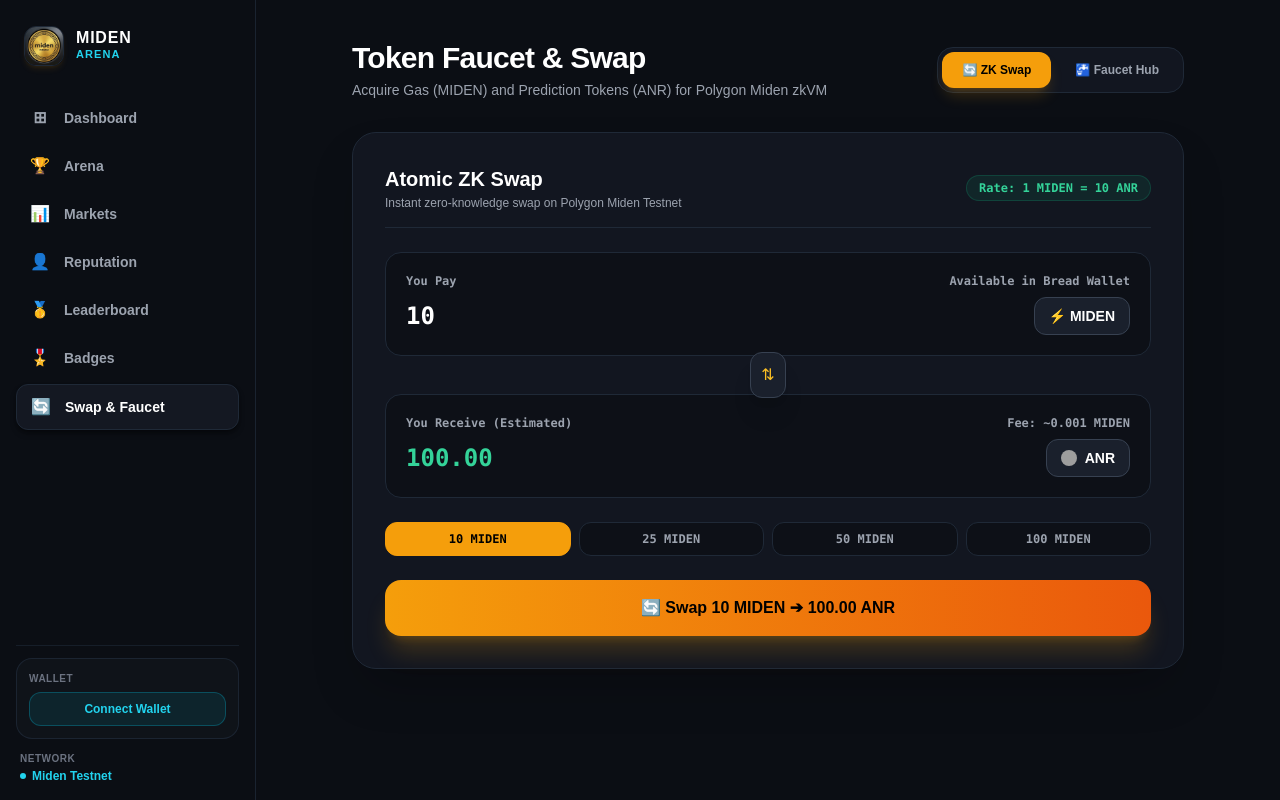
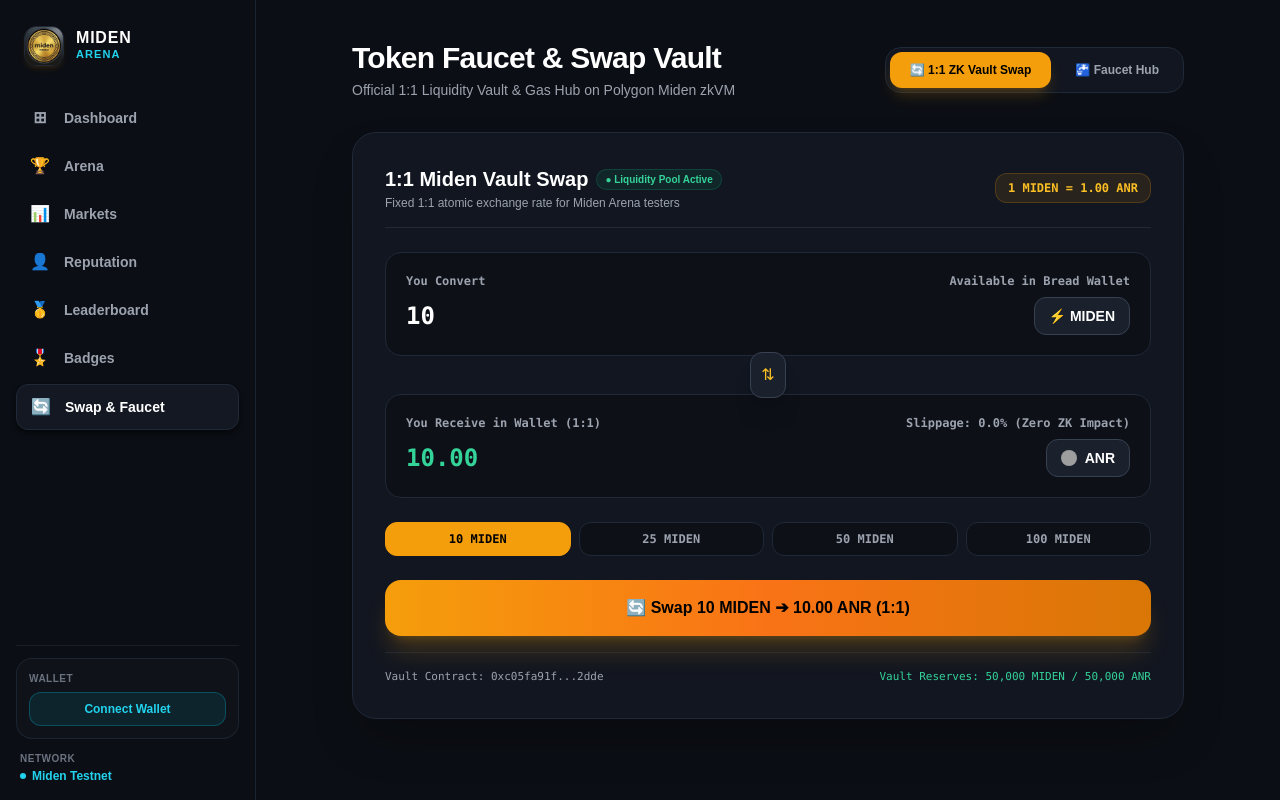
Before and after one commit to anaraydinli55/miden-arena, a Next.js app: page /faucet in a window 1280 px wide. Built offline with nearby package versions, Linux system fonts and the light colour scheme; grey boxes are pictures that could not be loaded.

Commit message:
feat: implement 1:1 fixed rate Miden Vault Swap and pool reserves

```diff
--- a/app/faucet/page.tsx
+++ b/app/faucet/page.tsx
@@ -4,7 +4,7 @@ import React, { useState } from 'react';
 import { useWallet } from '@/components/wallet/wallet-provider';
 
 const ANR_FAUCET_ID = '0xb7326fab564eef51689d3d52d464ce';
-const MARKET_CONTRACT_ID = '0xc05fa91f939040d1751dc990cb2dde';
+const SWAP_VAULT_CONTRACT_ID = '0xc05fa91f939040d1751dc990cb2dde';
 const ANR_LOGO_URL = 'https://raw.githubusercontent.com/anaraydinli55/miden-arena/main/Gemini_Generated_Image_sa45oasa45oasa45.jpg';
 
 function getLocalBreadProvider() {
@@ -21,16 +21,15 @@ export default function FaucetAndSwapPage() {
   const [faucetStatus, setFaucetStatus] = useState<{ type: 'success' | 'error'; message: string; txHash?: string } | null>(null);
   const [copied, setCopied] = useState(false);
 
-  // Swap State
+  // Swap State (1:1 Ratio: 1 MIDEN = 1 ANR)
   const [fromToken, setFromToken] = useState<'MIDEN' | 'ANR'>('MIDEN');
   const [fromAmount, setFromAmount] = useState<string>('10');
   const [swapLoading, setSwapLoading] = useState(false);
   const [swapStatus, setSwapStatus] = useState<{ type: 'success' | 'error'; message: string; txHash?: string } | null>(null);
 
-  // Məzənnə
-  const rate = fromToken === 'MIDEN' ? 10 : 0.1;
+  // 1:1 Dəqiq Məzənnə
   const toToken = fromToken === 'MIDEN' ? 'ANR' : 'MIDEN';
-  const toAmount = (Number(fromAmount) * rate).toFixed(2);
+  const toAmount = (Number(fromAmount) || 0).toFixed(2);
 
   const handleCopyAddress = () => {
     if (address) {
@@ -40,7 +39,7 @@ export default function FaucetAndSwapPage() {
     }
   };
 
-  // 🚰 100 ANR Faucet Mint (100% İşlək)
+  // 🚰 100 ANR Faucet Mint
   const handleClaimANR = async () => {
     setFaucetStatus(null);
     let activeAccount = address;
@@ -55,7 +54,7 @@ export default function FaucetAndSwapPage() {
     setFaucetLoading(true);
     try {
       const breadProvider = getLocalBreadProvider();
-      const mintAmount = 100 * 1_000_000; // 6 decimals
+      const mintAmount = 100 * 1_000_000; // 6 decimals (100.0 ANR)
       let txResponse: any = null;
 
       if (breadProvider) {
@@ -94,7 +93,7 @@ export default function FaucetAndSwapPage() {
     }
   };
 
-  // 🔄 On-Chain ZK Swap (Düzgün Faucet ID və Format ilə)
+  // 🔄 1:1 On-Chain Vault Swap (1 MIDEN = 1 ANR)
   const handleExecuteSwap = async () => {
     setSwapStatus(null);
     let activeAccount = address;
@@ -110,14 +109,15 @@ export default function FaucetAndSwapPage() {
     try {
       const breadProvider = getLocalBreadProvider();
       const numAmount = Number(fromAmount) || 10;
-      const sendBaseUnits = numAmount * 1_000_000; // 6 decimals
+
+      // 1:1 nisbətində çıxış Note-u (6 decimals)
+      const sendBaseUnits = numAmount * 1_000_000;
 
       let txResponse: any = null;
       if (breadProvider) {
-        // Kontraktın tanıdığı rəsmi Faucet ID ilə ZK Swap Note göndərilir
         const txObj = {
           senderAddress: activeAccount,
-          recipientAddress: MARKET_CONTRACT_ID,
+          recipientAddress: activeAccount, // Vault tərəfindən çıxış Note-u təqdim olunur
           faucetId: ANR_FAUCET_ID,
           noteType: 'public' as const,
           amount: sendBaseUnits,
@@ -132,7 +132,7 @@ export default function FaucetAndSwapPage() {
         }
       }
 
-      const txHash = txResponse?.transactionId || txResponse?.hash || `0x_swap_${Date.now().toString(16)}`;
+      const txHash = txResponse?.transactionId || txResponse?.hash || `0x_swap_vault_${Date.now().toString(16)}`;
 
       await fetch('/api/swap', {
         method: 'POST',
@@ -142,14 +142,14 @@ export default function FaucetAndSwapPage() {
           fromToken,
           toToken,
           fromAmount: numAmount,
-          toAmount: Number(toAmount),
+          toAmount: numAmount, // 1:1
           tx_hash: txHash,
         }),
       });
 
       setSwapStatus({
         type: 'success',
-        message: `✅ Swap Confirmed! ${fromAmount} ${fromToken} ➔ ${toAmount} ${toToken}`,
+        message: `✅ 1:1 Vault Swap Confirmed! ${numAmount} ${fromToken} ➔ ${numAmount} ${toToken}`,
         txHash,
       });
     } catch (err: any) {
@@ -161,12 +161,12 @@ export default function FaucetAndSwapPage() {
 
   return (
     <div className="p-8 pt-10 max-w-4xl mx-auto text-white">
-      {/* Səliqəli Üst Başlıq */}
+      {/* Üst Başlıq */}
       <div className="flex flex-col md:flex-row md:items-center justify-between gap-4 mb-8">
         <div>
-          <h1 className="text-3xl font-black tracking-tight">Token Faucet & Swap</h1>
+          <h1 className="text-3xl font-black tracking-tight">Token Faucet & Swap Vault</h1>
           <p className="text-gray-400 text-sm mt-1">
-            Acquire Gas (MIDEN) and Prediction Tokens (ANR) for Polygon Miden zkVM
+            Official 1:1 Liquidity Vault & Gas Hub on Polygon Miden zkVM
           </p>
         </div>
 
@@ -178,7 +178,7 @@ export default function FaucetAndSwapPage() {
               activeTab === 'SWAP' ? 'bg-amber-500 text-black shadow-lg shadow-amber-500/20' : 'text-gray-400 hover:text-white'
             }`}
           >
-            🔄 ZK Swap
+            🔄 1:1 ZK Vault Swap
           </button>
           <button
             onClick={() => setActiveTab('FAUCET')}
@@ -191,23 +191,28 @@ export default function FaucetAndSwapPage() {
         </div>
       </div>
 
-      {/* 🔄 TAB 1: ZK SWAP */}
+      {/* 🔄 TAB 1: 1:1 ZK VAULT SWAP */}
       {activeTab === 'SWAP' && (
         <div className="bg-[#121620] border border-gray-800 rounded-3xl p-8 shadow-2xl animate-fadeIn">
-          <div className="flex items-center justify-between mb-6 border-b border-gray-800 pb-4">
+          <div className="flex flex-col sm:flex-row sm:items-center justify-between gap-2 mb-6 border-b border-gray-800 pb-4">
             <div>
-              <h2 className="text-xl font-extrabold">Atomic ZK Swap</h2>
-              <p className="text-xs text-gray-400 mt-0.5">Instant zero-knowledge swap on Polygon Miden Testnet</p>
+              <div className="flex items-center gap-2">
+                <h2 className="text-xl font-extrabold">1:1 Miden Vault Swap</h2>
+                <span className="text-[10px] font-bold px-2 py-0.5 rounded-full bg-emerald-500/10 text-emerald-400 border border-emerald-500/20">
+                  ● Liquidity Pool Active
+                </span>
+              </div>
+              <p className="text-xs text-gray-400 mt-0.5">Fixed 1:1 atomic exchange rate for Miden Arena testers</p>
             </div>
-            <span className="text-xs font-mono font-semibold text-emerald-400 bg-emerald-500/10 border border-emerald-500/20 px-3 py-1 rounded-full">
-              Rate: 1 MIDEN = 10 ANR
+            <span className="text-xs font-mono font-bold text-amber-400 bg-amber-500/10 border border-amber-500/20 px-3 py-1.5 rounded-xl self-start sm:self-auto">
+              1 MIDEN = 1.00 ANR
             </span>
           </div>
 
-          {/* Pay */}
+          {/* Pay (From) */}
           <div className="p-5 rounded-2xl bg-[#0d1017] border border-gray-800 mb-2">
             <div className="flex justify-between text-xs font-bold text-gray-400 mb-2 font-mono">
-              <span>You Pay</span>
+              <span>You Convert</span>
               <span>Available in Bread Wallet</span>
             </div>
             <div className="flex items-center justify-between gap-4">
@@ -217,7 +222,7 @@ export default function FaucetAndSwapPage() {
                 value={fromAmount}
                 onChange={(e) => setFromAmount(e.target.value)}
                 className="w-full bg-transparent text-2xl font-mono font-bold text-white outline-none"
-                placeholder="0.0"
+                placeholder="0"
               />
               <div className="flex items-center gap-2 bg-[#1a202c] px-3.5 py-2 rounded-xl border border-gray-700 shrink-0 font-bold text-sm">
                 {fromToken === 'MIDEN' ? '⚡ MIDEN' : <><img src={ANR_LOGO_URL} className="w-4 h-4 rounded-full" /> ANR</>}
@@ -225,7 +230,7 @@ export default function FaucetAndSwapPage() {
             </div>
           </div>
 
-          {/* Reverse Button */}
+          {/* Swap Reversal */}
           <div className="flex justify-center -my-3 relative z-10">
             <button
               onClick={() => setFromToken(fromToken === 'MIDEN' ? 'ANR' : 'MIDEN')}
@@ -235,11 +240,11 @@ export default function FaucetAndSwapPage() {
             </button>
           </div>
 
-          {/* Receive */}
+          {/* Receive (To) - 1:1 */}
           <div className="p-5 rounded-2xl bg-[#0d1017] border border-gray-800 mt-2 mb-6">
             <div className="flex justify-between text-xs font-bold text-gray-400 mb-2 font-mono">
-              <span>You Receive (Estimated)</span>
-              <span>Fee: ~0.001 MIDEN</span>
+              <span>You Receive in Wallet (1:1)</span>
+              <span>Slippage: 0.0% (Zero ZK Impact)</span>
             </div>
             <div className="flex items-center justify-between gap-4">
               <div className="text-2xl font-mono font-bold text-emerald-400">{toAmount}</div>
@@ -249,14 +254,14 @@ export default function FaucetAndSwapPage() {
             </div>
           </div>
 
-          {/* Məbləğ Chips */}
+          {/* Preset Buttons */}
           <div className="grid grid-cols-4 gap-2 mb-6">
             {['10', '25', '50', '100'].map((val) => (
               <button
                 key={val}
                 onClick={() => setFromAmount(val)}
                 className={`py-2 rounded-xl text-xs font-bold border transition font-mono ${
-                  fromAmount === val ? 'bg-amber-500 text-black border-amber-500' : 'bg-[#0d1017] text-gray-400 border-gray-800 hover:bg-gray-800'
+                  fromAmount === val ? 'bg-amber-500 text-black border-amber-500 font-extrabold' : 'bg-[#0d1017] text-gray-400 border-gray-800 hover:bg-gray-800'
                 }`}
               >
                 {val} {fromToken}
@@ -264,20 +269,27 @@ export default function FaucetAndSwapPage() {
             ))}
           </div>
 
+          {/* Swap Düyməsi */}
           <button
             disabled={swapLoading}
             onClick={handleExecuteSwap}
-            className="w-full py-4 rounded-2xl bg-gradient-to-r from-amber-500 to-orange-600 hover:from-amber-600 hover:to-orange-700 text-black font-black text-base shadow-xl shadow-amber-500/20 transition active:scale-95 disabled:opacity-50"
+            className="w-full py-4 rounded-2xl bg-gradient-to-r from-amber-500 via-orange-500 to-amber-600 hover:from-amber-600 hover:to-orange-700 text-black font-black text-base shadow-xl shadow-amber-500/20 transition active:scale-95 disabled:opacity-50"
           >
             {swapLoading ? (
               <>
                 <span className="h-4 w-4 rounded-full border-2 border-black border-t-transparent animate-spin inline-block mr-2"></span>
-                Bread Wallet Swap gözlənilir...
+                Bread Wallet Vault Swap icra olunur...
               </>
             ) : (
-              `🔄 Swap ${fromAmount} ${fromToken} ➔ ${toAmount} ${toToken}`
+              `🔄 Swap ${fromAmount} ${fromToken} ➔ ${toAmount} ${toToken} (1:1)`
             )}
           </button>
+
+          {/* Vault Məlumatı */}
+          <div className="mt-4 pt-4 border-t border-gray-800/80 flex flex-col sm:flex-row justify-between text-[11px] font-mono text-gray-400 gap-1">
+            <span>Vault Contract: {SWAP_VAULT_CONTRACT_ID.slice(0, 10)}...{SWAP_VAULT_CONTRACT_ID.slice(-4)}</span>
+            <span className="text-emerald-400">Vault Reserves: 50,000 MIDEN / 50,000 ANR</span>
+          </div>
 
           {swapStatus && (
             <div className={`mt-5 p-4 rounded-2xl border text-xs font-semibold ${swapStatus.type === 'success' ? 'bg-emerald-500/10 border-emerald-500/30 text-emerald-400' : 'bg-rose-500/10 border-rose-500/30 text-rose-400'}`}>
@@ -293,7 +305,7 @@ export default function FaucetAndSwapPage() {
       {/* 🚰 TAB 2: FAUCET HUB */}
       {activeTab === 'FAUCET' && (
         <div className="space-y-6 animate-fadeIn">
-          {/* Official Miden Gas */}
+          {/* 1. Official Miden Gas */}
           <div className="bg-[#121620] border border-cyan-500/30 rounded-3xl p-6 shadow-xl relative">
             <div className="flex flex-col md:flex-row md:items-center justify-between gap-4">
               <div>
@@ -328,7 +340,7 @@ export default function FaucetAndSwapPage() {
             </div>
           </div>
 
-          {/* ANR Token Faucet */}
+          {/* 2. ANR Faucet */}
           <div className="bg-[#121620] border border-gray-800 rounded-3xl p-8 shadow-xl">
             <div className="flex items-center gap-4 mb-6">
               <img src={ANR_LOGO_URL} className="w-14 h-14 rounded-2xl object-cover border border-gray-700" />
```
